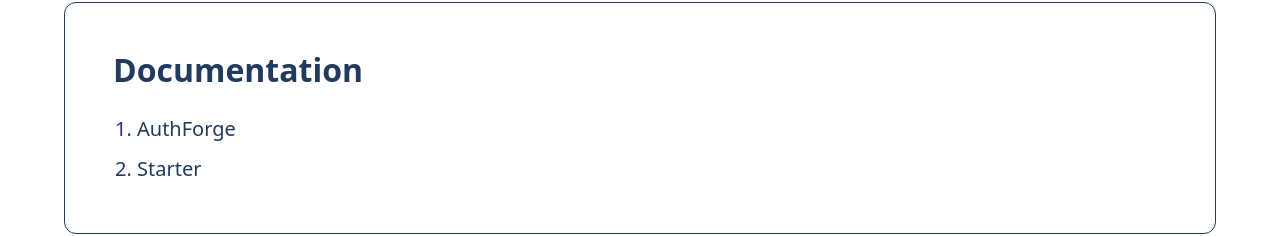
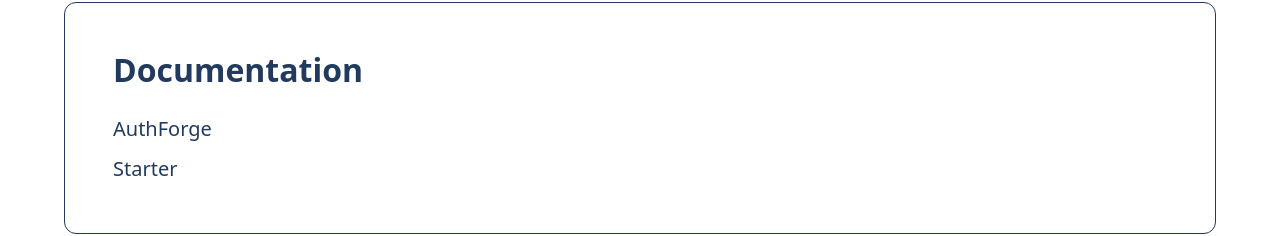
Before and after one commit to Grammeri/nextjs-landing, a Next.js app: page /en/docs in a window 1280 px wide. Shown: the part 127-363 px from the top of the page. Built offline with nearby package versions, Linux system fonts and the light colour scheme.

Commit message:
docs: remove numbering from docs index

```diff
--- a/src/app/[locale]/docs/page.module.css
+++ b/src/app/[locale]/docs/page.module.css
@@ -18,8 +18,8 @@
 
 .list {
   margin: 0;
-  padding-left: var(--spacing-lg);
-  list-style: decimal;
+  padding: 0;
+  list-style: none;
   color: var(--color-product-text);
 }
 
--- a/src/app/[locale]/docs/page.tsx
+++ b/src/app/[locale]/docs/page.tsx
@@ -23,7 +23,7 @@ export default function DocsIndexPage({ params }: DocsIndexPageProps) {
             Documentation
           </h1>
 
-          <ol className={styles.list}>
+          <ul className={styles.list}>
             <li className={styles.item}>
               <Link className={styles.link} href={authforgeDocsHref}>
                 AuthForge
@@ -35,7 +35,7 @@ export default function DocsIndexPage({ params }: DocsIndexPageProps) {
                 Starter
               </Link>
             </li>
-          </ol>
+          </ul>
         </section>
       </div>
     </main>
```
